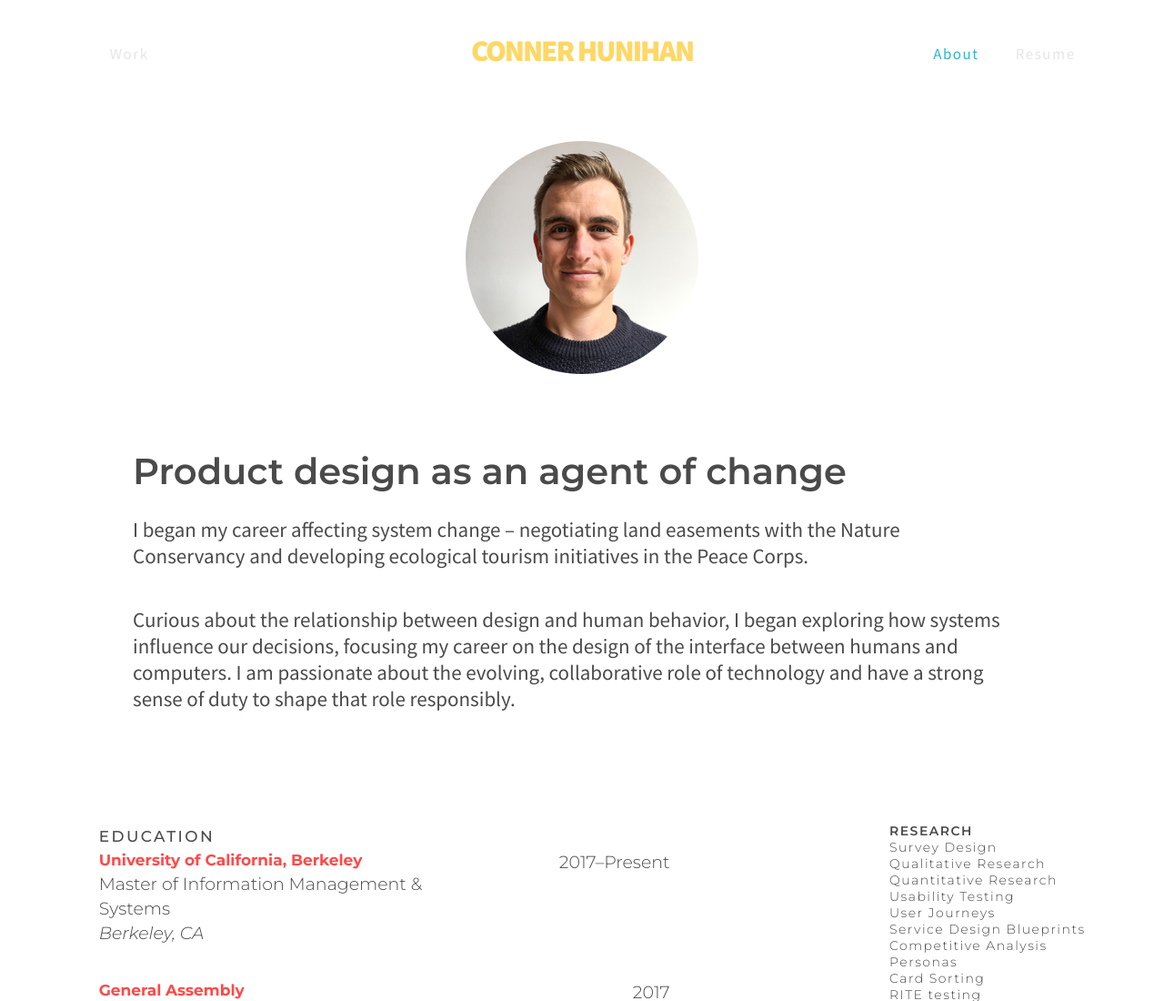
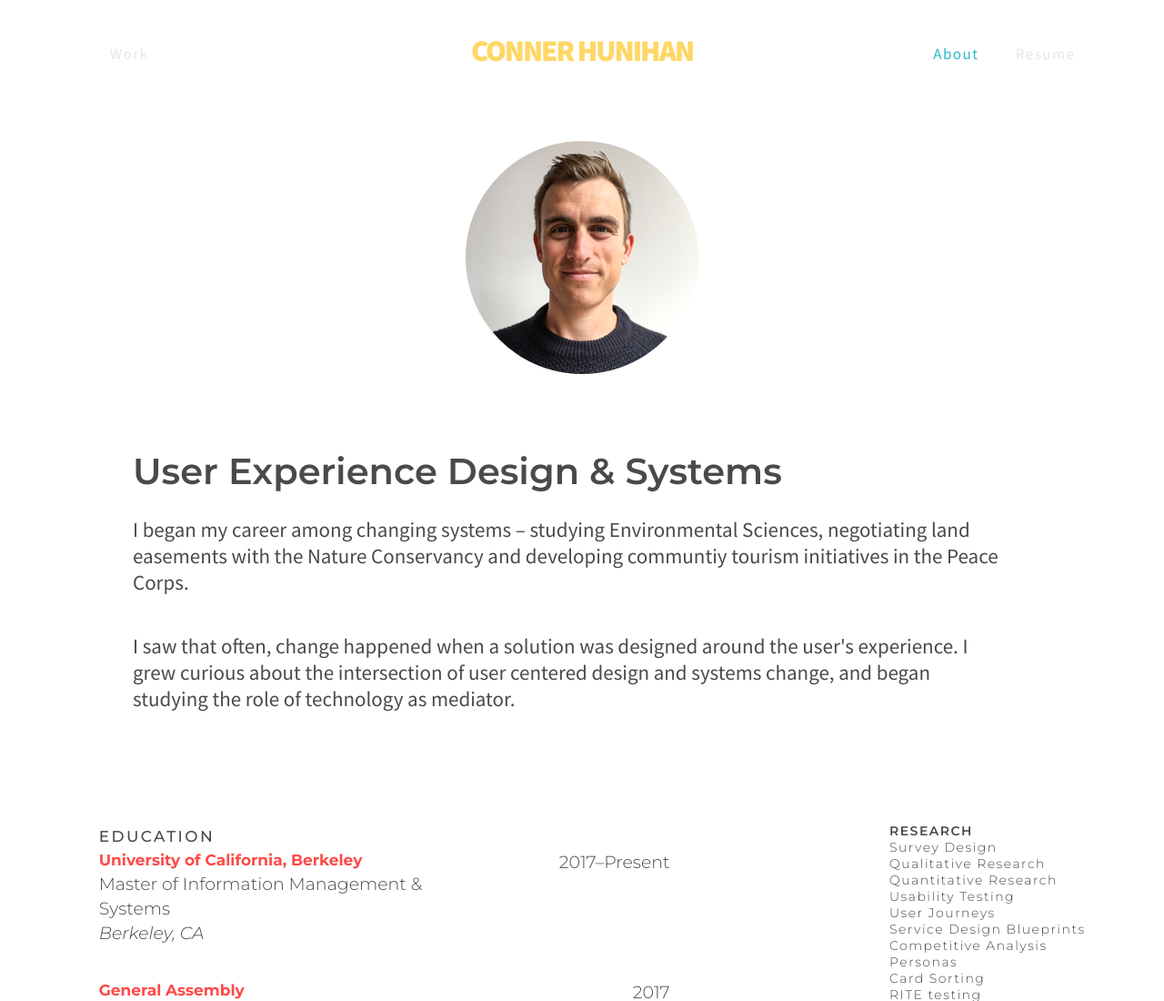
Before and after one commit to connerhunihan/portfolio, a website built with webpack: page dist/templates/about.html in a window 1280 px wide. Shown: the top 1100 px of the page at 91% size. Built offline with nearby package versions, Linux system fonts and the light colour scheme.

Commit message:
about page update

```diff
--- a/dist/templates/about.html
+++ b/dist/templates/about.html
@@ -60,12 +60,12 @@
       <div class="column is-10 is-offset-1">
         <div class="container">
           <p class="header-1">
-            Product design as an agent of change
+            User Experience Design  &  Systems
           </p>
           <p class="paragraph-lead">
-            I began my career affecting system change – negotiating land easements with the Nature Conservancy and developing ecological tourism initiatives in the Peace Corps.
+            I began my career among changing systems – studying Environmental Sciences, negotiating land easements with the Nature Conservancy and developing communtiy tourism initiatives in the Peace Corps.
           </p>
-          <p class="paragraph-lead">Curious about the relationship between design and human behavior, I began exploring how systems influence our decisions, focusing my career on the design of the interface between humans and computers. I am passionate about the evolving, collaborative role of technology and have a strong sense of duty to shape that role responsibly.
+          <p class="paragraph-lead">I saw that often, change happened when a solution was designed around the user's experience. I grew curious about the intersection of user centered design and systems change, and began studying the role of technology as mediator.
           </p>
         </div>
       </div>
```
